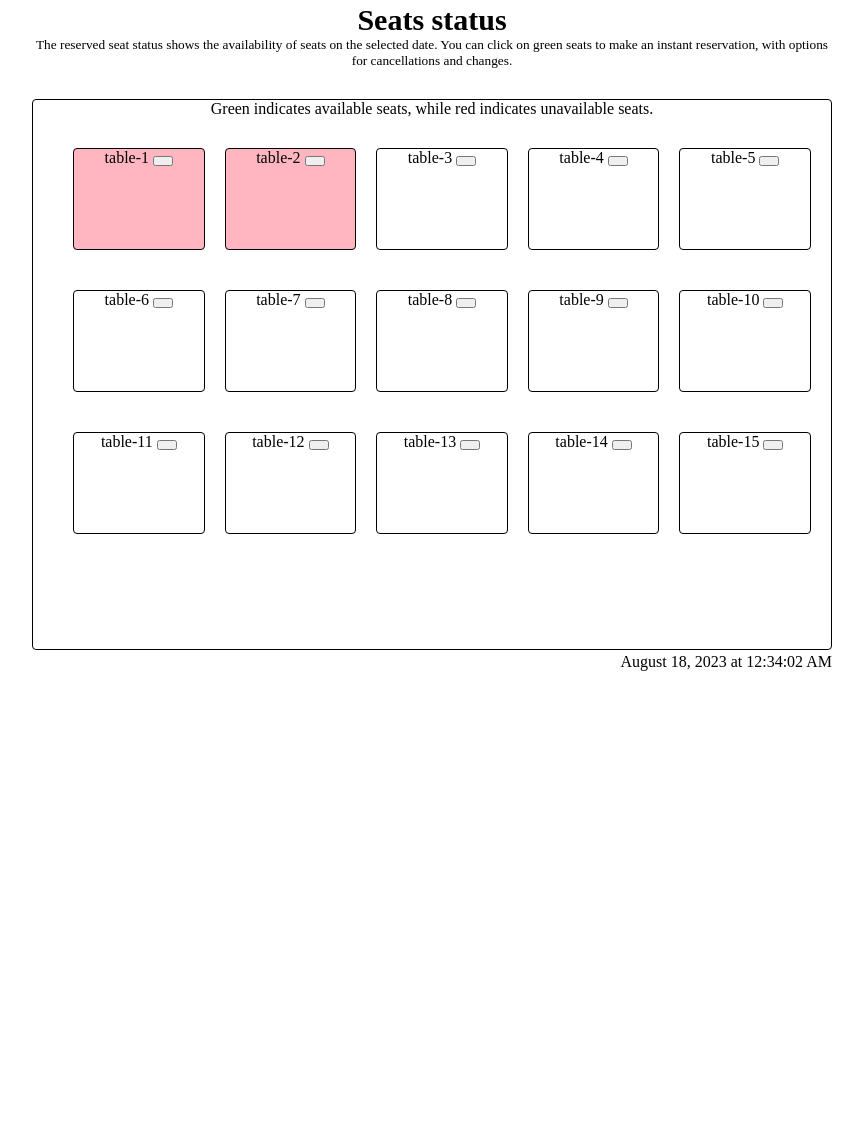
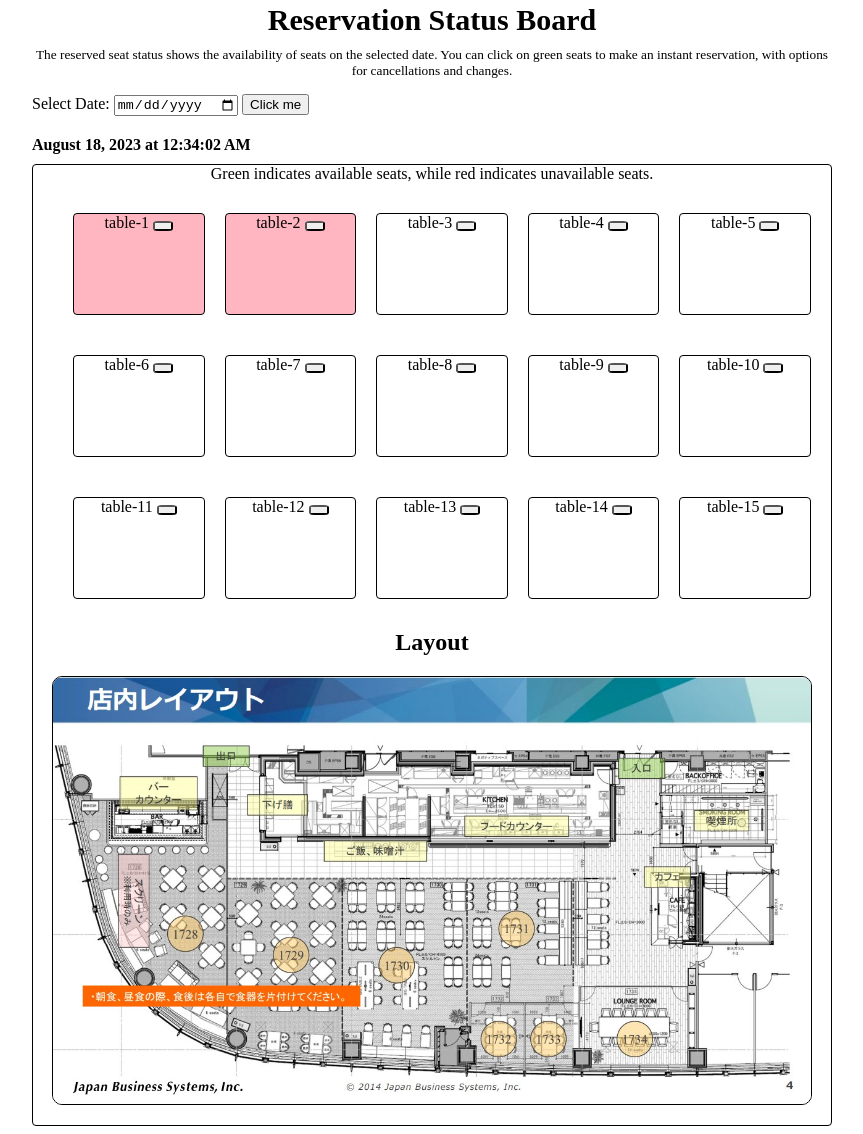
Before and after one commit to jcy9033/lucy-s, a plain HTML site: page work/frontend/index.html in a window 1280 px wide. Shown: the part 64-1198 px from the top of the page, without its empty margins (208-1071 px from the left). Before the commit the page ends 800 px from the top, so only its background shows below. Drawn offline with Linux system fonts and the light colour scheme.

Commit message:
Added select date. no work.

```diff
--- a/work/frontend/index.html
+++ b/work/frontend/index.html
@@ -33,14 +33,24 @@
       .title {
         font-size: 30px;
         font-weight: bolder;
+        margin-bottom: 10px;
       }
       .subtitle {
         font-size: smaller;
         font-weight: 300;
       }
+      .timestamp {
+        margin-top: 20px;
+        text-align: left;
+        font-weight: bold;
+      }
+      .date-selector {
+        margin-top: 15px;
+        text-align: left;
+      }
       .dashboard {
-        height: 70%;
-        margin-top: 30px;
+        height: auto 70%;
+        margin-top: 10px;
         border: 1px solid black;
         border-radius: 4px;
       }
@@ -65,11 +75,18 @@
       .table-box-button {
         width: 20px;
         height: 10px;
+        border-radius: 25%;
       }
-      .timestamp {
-        margin-top: 3px;
-        margin-right: auto;
-        text-align: right;
+      .tables-layout {
+        margin-bottom: 20px;
+        font-size: x-large;
+        font-weight: bold;
+      }
+      .layout-img {
+        margin-top: 20px;
+        max-width: 95%;
+        border: 1px solid black;
+        border-radius: 10px;
       }
     </style>
   </head>
@@ -83,12 +100,18 @@
       </div>
     </div>
     <div class="main">
-      <div class="title">Seats status</div>
+      <div class="title">Reservation Status Board</div>
       <div class="subtitle">
         The reserved seat status shows the availability of seats on the selected
         date. You can click on green seats to make an instant reservation, with
         options for cancellations and changes.
       </div>
+      <div class="date-selector">
+        <label for="date">Select Date:</label>
+        <input type="date" id="date" name="date" />
+        <button id="show-reservations">Click me</button>
+      </div>
+      <div class="timestamp" id="timestamp"></div>
       <div class="dashboard">
         Green indicates available seats, while red indicates unavailable seats.
         <div class="tables-layer1">
@@ -157,8 +180,15 @@
             <button class="table-box-button"></button>
           </div>
         </div>
+        <div class="tables-layout">
+          Layout
+          <img
+            src="img/layout.jpg"
+            alt="Website layout design"
+            class="layout-img"
+          />
+        </div>
       </div>
-      <div class="timestamp" id="timestamp"></div>
     </div>
     <script src="script.js"></script>
   </body>
```
Also changed, not shown: work/frontend/img/layout.jpg (added).
